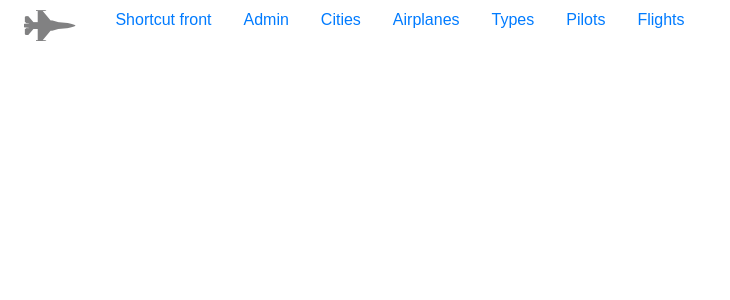
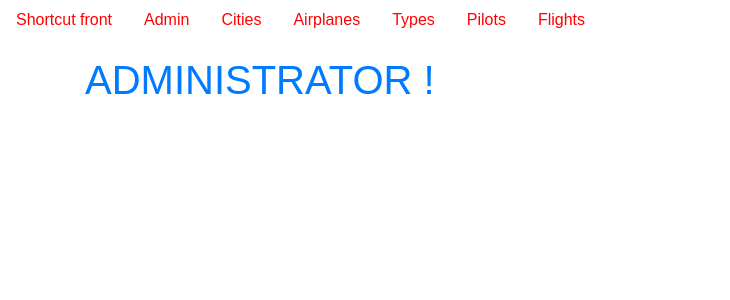
Before and after one commit to CrackjY/air-base, a PHP site: template templates/back/home.html.twig in a window 1280 px wide. Shown: the top 300 px of the page, without its empty margins (0-730 px from the left). Run offline with PHP 8.4, Linux system fonts and the light colour scheme; the template is opened without the code that fills it, so the values that code supplies are empty; some libraries are stand-ins or nearby versions.

Commit message:
search engine

```diff
--- a/assets/css/style.css
+++ b/assets/css/style.css
@@ -7,7 +7,8 @@ nav.front {
     background: #383d41;
     padding: 10px;
 }
-nav.back a, nav.front a {
+nav.back a {
+    color: red;
 }
 nav.front a {
     color: white;
--- a/templates/back/home.html.twig
+++ b/templates/back/home.html.twig
@@ -2,4 +2,5 @@
 
 {% block content %}
     {% include 'security/message.html.twig' %}
+    <h1 class="text-primary">ADMINISTRATOR !</h1>
 {% endblock content %}
--- a/templates/back/includes/nav.html.twig
+++ b/templates/back/includes/nav.html.twig
@@ -1,5 +1,4 @@
 <nav class="nav back mb-3">
-	<i class="fa fa-fighter-jet fa-3x ml-4 mr-4" aria-hidden="true"></i>
     <a class="nav-link" href="/air-base/">Shortcut front</a>
     <a class="nav-link" href="/air-base/?page=admin">Admin</a>
     <a class="nav-link" href="/air-base/?page=admin/cities">Cities</a>
--- a/templates/front/search_result.html.twig
+++ b/templates/front/search_result.html.twig
@@ -13,6 +13,8 @@
                     </div>
                 </div>
             </div>
+        {% else %}
+            <div class="alert alert-danger">Sorry, no flights match your expectations.</div>
         {% endfor %}
     </div>
 {% endblock content %}
```
